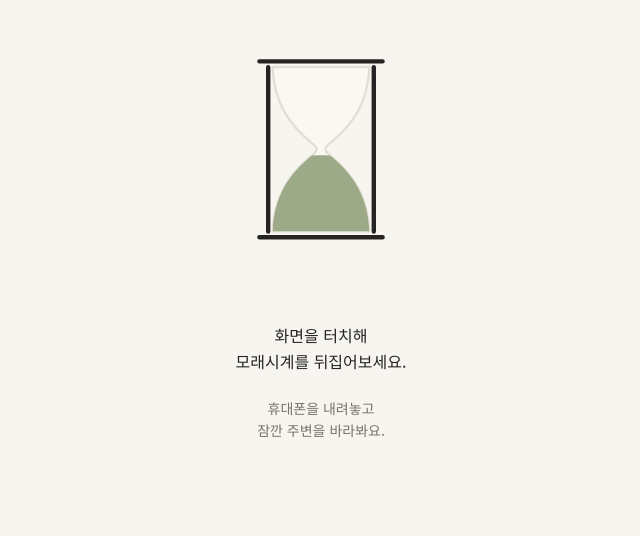
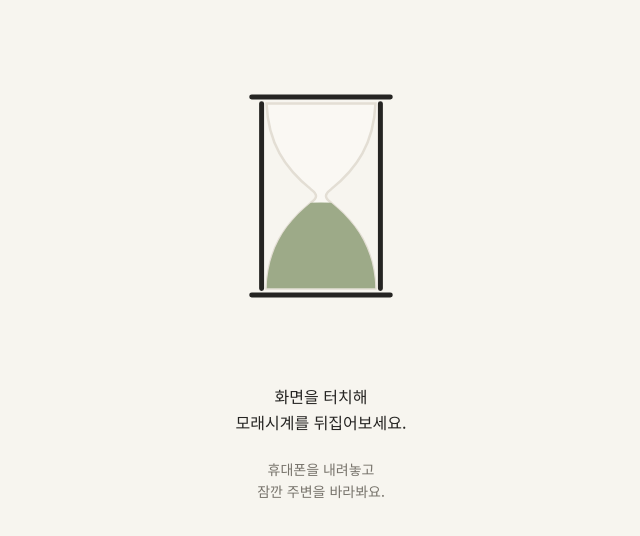
Before and after one commit to wellnesspotato/jamkkan, a React (Vite) app: page / in a window 1280 px wide. Shown: the top 536 px of the page, without its empty margins (319-959 px from the left). Built offline with nearby package versions, Linux system fonts and the light colour scheme.

Commit message:
Stabilize and resize hourglass layout

```diff
--- a/src/index.css
+++ b/src/index.css
@@ -22,7 +22,10 @@
   --radius-full: 9999px;
   --radius-postit: 4px;
   --pause-top-breathing: 28px;
-  --pause-hourglass-stage-height: 251px;
+  --pause-hourglass-stage-offset: 32px;
+  --pause-hourglass-stage-height: 280px;
+  --hourglass-width: 198px;
+  --hourglass-height: 264px;
   --font-size-landing: 32px;
   --font-size-title: 24px;
   --font-size-question: 22px;
@@ -130,7 +133,13 @@ button:focus-visible {
 .hourglass-stage {
   display: grid;
   flex: 0 0 var(--pause-hourglass-stage-height);
+  margin-top: var(--pause-hourglass-stage-offset);
   place-items: center;
+}
+
+.hourglass-viewport {
+  width: var(--hourglass-width);
+  height: var(--hourglass-height);
 }
 
 .brand-logo {
@@ -161,10 +170,12 @@ button:focus-visible {
 
 .hourglass-button {
   display: grid;
-  min-width: 48px;
-  min-height: 48px;
+  width: 100%;
+  height: 100%;
+  min-width: 0;
+  min-height: 0;
   margin: 0;
-  padding: var(--space-2);
+  padding: 0;
   border: 0;
   border-radius: var(--radius-16);
   color: inherit;
@@ -180,8 +191,8 @@ button:focus-visible {
 
 .hourglass {
   display: block;
-  width: 176px;
-  height: auto;
+  width: 100%;
+  height: 100%;
 }
 
 .hourglass-glass {
--- a/src/screens/LandingScreen.tsx
+++ b/src/screens/LandingScreen.tsx
@@ -29,6 +29,7 @@ function LandingScreen({
     <main className="pause-shell landing-screen">
       <div className="pause-layout">
         <div className="hourglass-stage">
+          <div className="hourglass-viewport">
             <button
               className="hourglass-button"
               type="button"
@@ -37,6 +38,7 @@ function LandingScreen({
             >
               <Hourglass progress={1} color={sandColor} />
             </button>
+          </div>
         </div>
         <div className="message-stage landing-message">
           <p className="landing-instruction">
--- a/src/screens/PauseScreen.tsx
+++ b/src/screens/PauseScreen.tsx
@@ -131,7 +131,9 @@ function PauseScreen({
     >
       <div className="pause-layout">
         <div className="hourglass-stage">
-          <Hourglass progress={progress} color={sandColor} />
+          <div className="hourglass-viewport">
+            <Hourglass progress={progress} color={sandColor} />
+          </div>
         </div>
         <div className="message-stage">
           {hasReachedMinimum ? (
```
Lines whose indentation alone changed are shown as unchanged.
